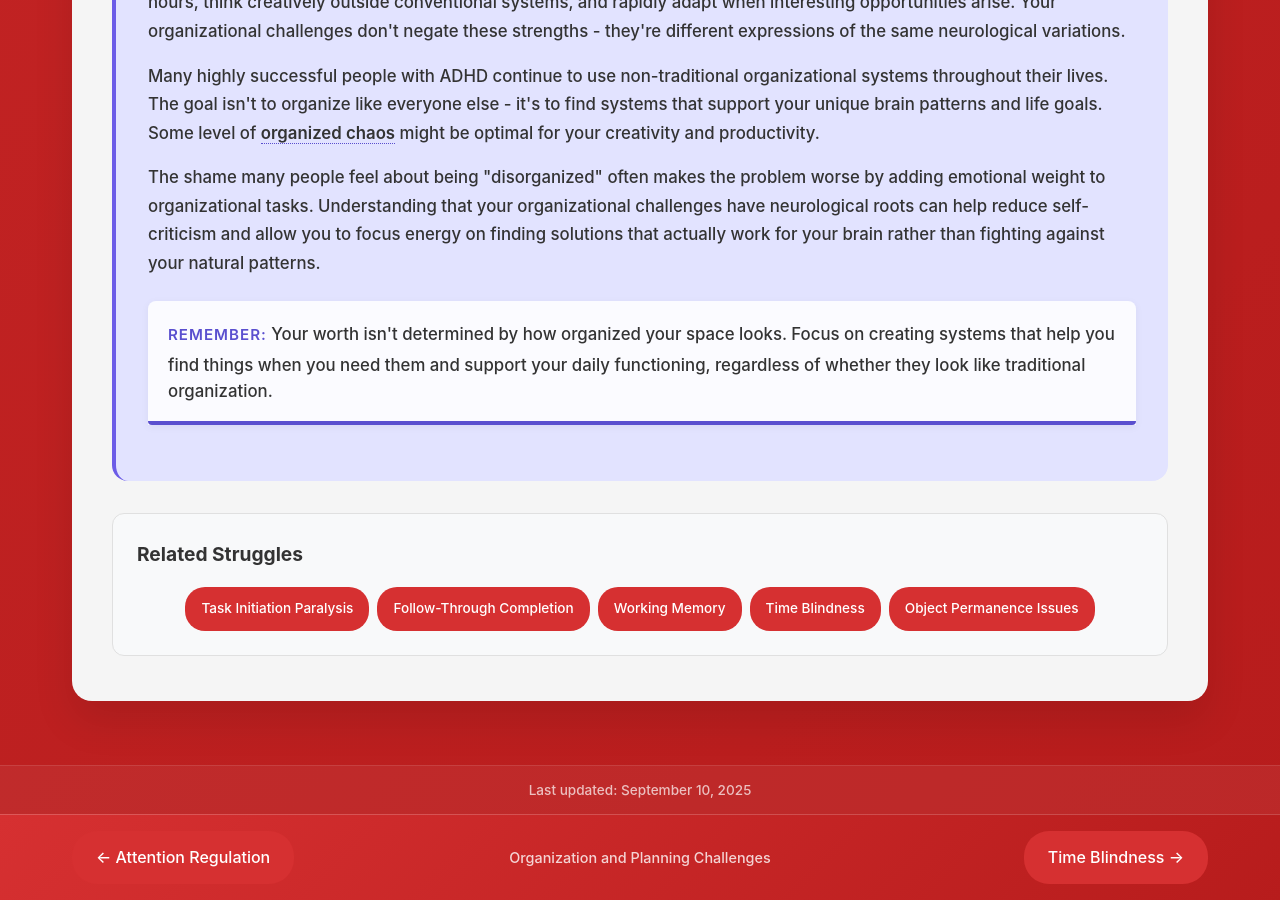
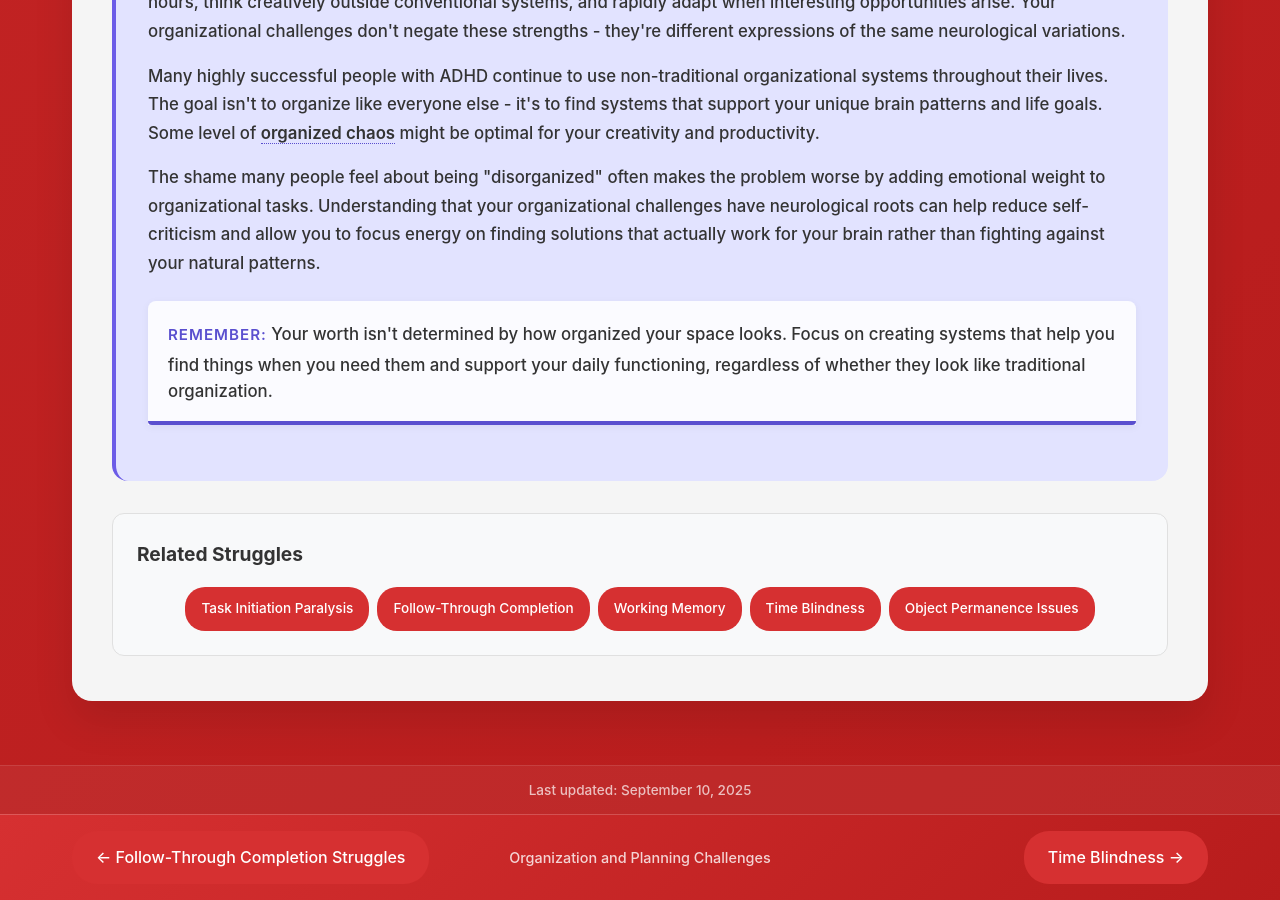
Before and after one commit to neurodivergent-survival-guide/neurodivergent-survival-guide, a Jekyll site: the page built from struggles/organization-and-planning-challenges.html, in a window 1280 px wide and 900 px high, scrolled down 4942 px. Built offline with Jekyll 4.4.1, drawn with Linux system fonts in a browser that asks for light colours.

Commit message:
Update struggle_order.yml

```diff
--- a/_data/struggle_order.yml
+++ b/_data/struggle_order.yml
@@ -9,7 +9,7 @@ adhd:
   - slug: "attention-regulation"
     title: "Attention Regulation"
     description: "Difficulty controlling where your focus goes"
-  - slug: "follow-through-completion"
+  - slug: "follow-through-completion-struggles"
     title: "Follow-Through Completion Struggles"
     description: "Starting projects but not finishing them"
   - slug: "organization-and-planning-challenges"
```
